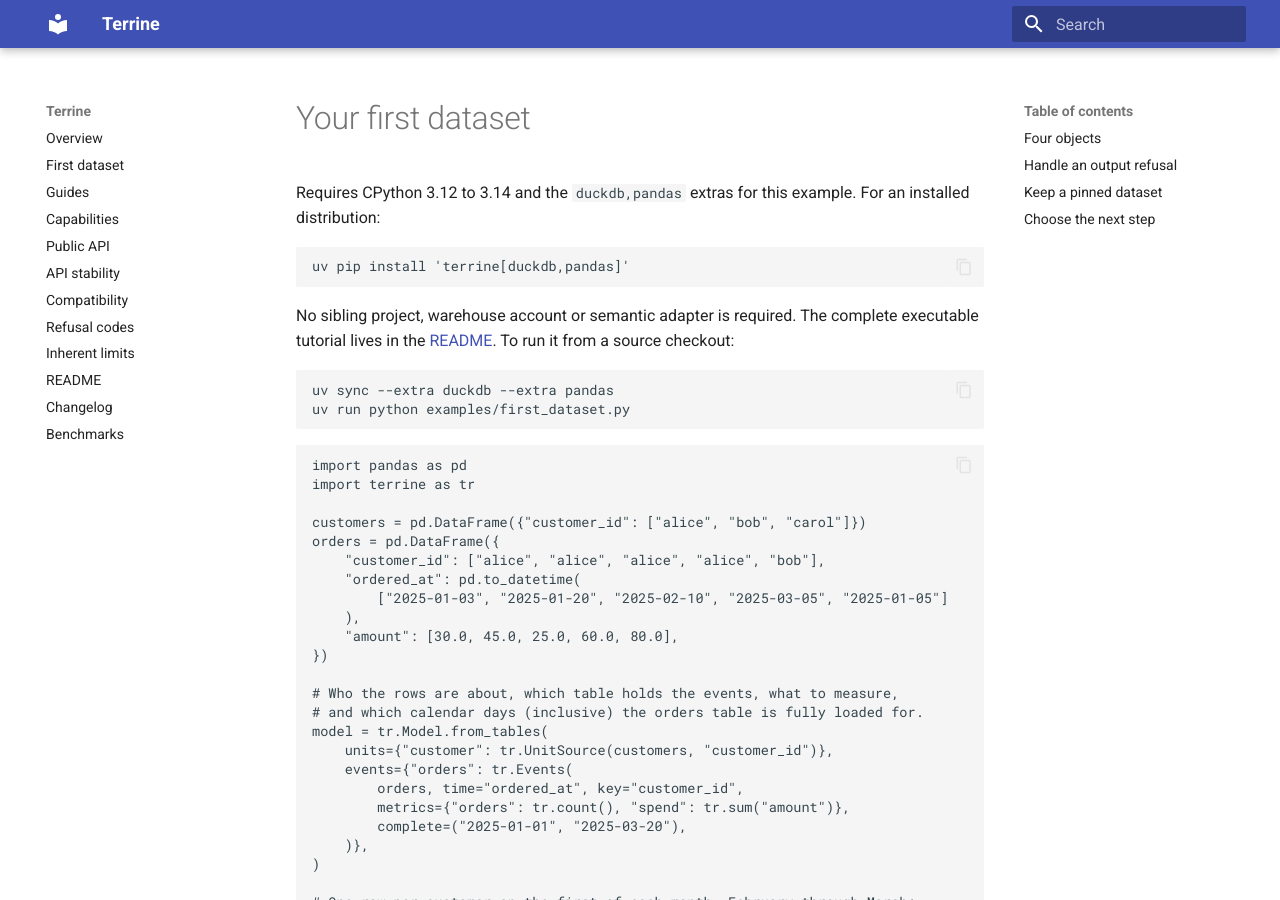
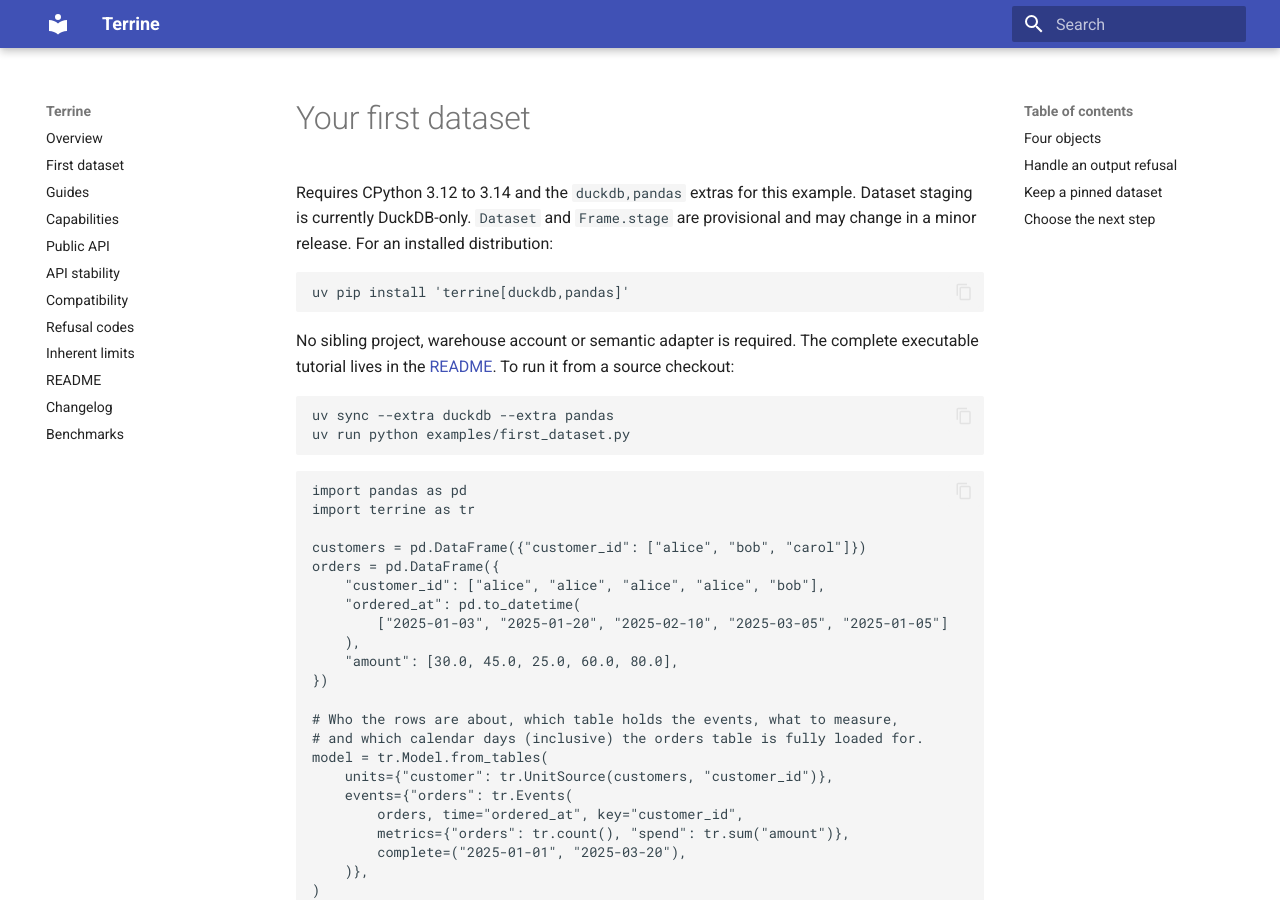
Before and after one commit to kylejcaron/terrine, an MkDocs documentation site: the page built from docs/guides/first-dataset.md, in a window 1280 px wide and 900 px high. Built offline with MkDocs 1.6.1 and Material for MkDocs 9.7.7, drawn with Linux system fonts in a browser that asks for light colours.

Commit message:
docs: Dataset is DuckDB-only and provisional; day boundaries are fixed offsets

````diff
--- a/README.md
+++ b/README.md
@@ -174,6 +174,7 @@ More feature recipes are in [common feature patterns](https://github.com/kylejca
 ## Where it runs
 
 Queries run where your data lives; nothing is uploaded. DataFrames and Arrow tables, as above, are queried in a private in-process DuckDB. For a warehouse, pass its Ibis connection first and name the tables: `tr.Model.from_tables(con, units={"customer": tr.UnitSource("customers", "customer_id")}, events={"orders": tr.Events("orders", ...)})`. Results come back as pandas, Polars or Arrow.
+Dataset staging and durable materialization are currently DuckDB-only. `Dataset`, `Frame.stage`, and the materialization runtime are provisional and may change in a minor release.
 
 | Backend | Status |
 | --- | --- |
--- a/docs/guides/first-dataset.md
+++ b/docs/guides/first-dataset.md
@@ -1,6 +1,7 @@
 # Your first dataset
 
 Requires CPython 3.12 to 3.14 and the `duckdb,pandas` extras for this example.
+Dataset staging is currently DuckDB-only. `Dataset` and `Frame.stage` are provisional and may change in a minor release.
 For an installed distribution:
 
 ```sh
--- a/docs/guides/materialization-runtime.md
+++ b/docs/guides/materialization-runtime.md
@@ -1,6 +1,6 @@
 # Durable materialization runtime
 
-The materialization runtime persists plan/run state and publishes immutable output generations in the customer's own execution environment. It does not infer whether source rows changed: source revisions, change feeds, checksums, or explicit operator restatements must provide that evidence. A readiness watermark says which period is declared complete; it is not a change detector.
+The materialization runtime persists plan/run state and publishes immutable output generations in the customer's own execution environment. It does not infer whether source rows changed: source revisions, change feeds, checksums, or explicit operator restatements must provide that evidence. A readiness watermark says which period is declared complete; it is not a change detector. This durable materialization runtime is currently DuckDB-only and provisional; its API may change in a minor release.
 
 The runtime accepts an immutable `RefreshPlan` and delegates physical source
 reads, execution and publication to an owner-configured `Executor`. Request
--- a/docs/guides/ml-staging.md
+++ b/docs/guides/ml-staging.md
@@ -1,6 +1,6 @@
 # Reproducible ML dataset staging
 
-Terrine builds immutable datasets from a `Design` and a bound `Model`; it does not fit estimators. Training and scoring are lazy dataset views over the same feature specifications, and Parquet exports are pinned to one published dataset generation.
+Terrine builds immutable datasets from a `Design` and a bound `Model`; it does not fit estimators. Training and scoring are lazy dataset views over the same feature specifications, and Parquet exports are pinned to one published dataset generation. Dataset staging is currently DuckDB-only. `Dataset` and `Frame.stage` are provisional and may change in a minor release.
 
 ## Training data
 
````
Also changed, not shown: docs/guides/limitations.md (+4 -0 lines).
